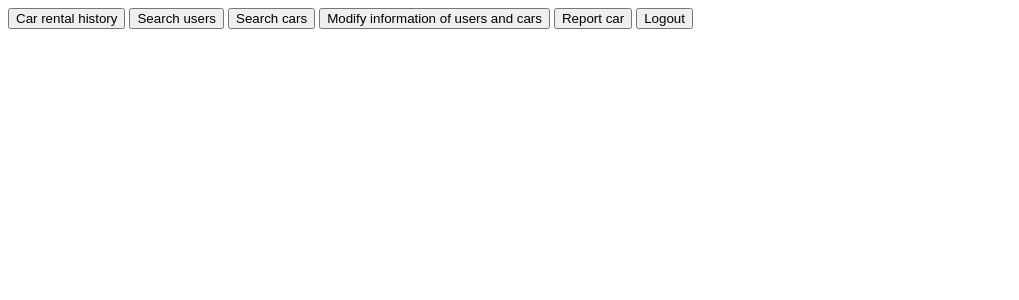
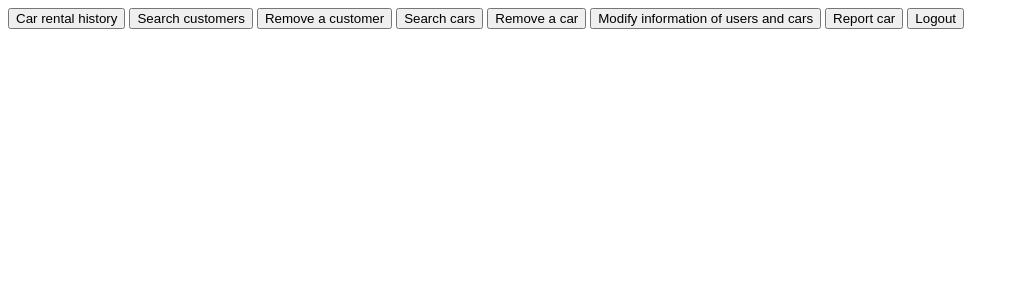
Before and after one commit to nguyenkhangduy298/car-share-system-iot, a Flask app: page /admin/ in a window 1280 px wide. Shown: the top 300 px of the page, without its empty margins (0-1019 px from the left). Run offline with Flask 2, Linux system fonts and the light colour scheme; the visitor is signed in with stand-in values (Sample User, id 1).

Commit message:
update admin page with remove functions

```diff
--- a/PartB/templates/admin.html
+++ b/PartB/templates/admin.html
@@ -6,10 +6,16 @@
         <button>Car rental history</button>
     </form>
     <form action="/admin/searchcustomer" style="display: inline;">
-        <button>Search users</button>
+        <button>Search customers</button>
     </form>
-    <form action="/admin/searchcustomer" style="display: inline;">
+    <form action="/admin/removecustomer" style="display: inline;">
+        <button>Remove a customer</button>
+    </form>
+    <form action="/admin/searchcar" style="display: inline;">
         <button>Search cars</button>
+    </form>
+    <form action="/admin/removecar" style="display: inline;">
+        <button>Remove a car</button>
     </form>
     <form action="/manager" style="display: inline;">
         <button>Modify information of users and cars</button>
```
